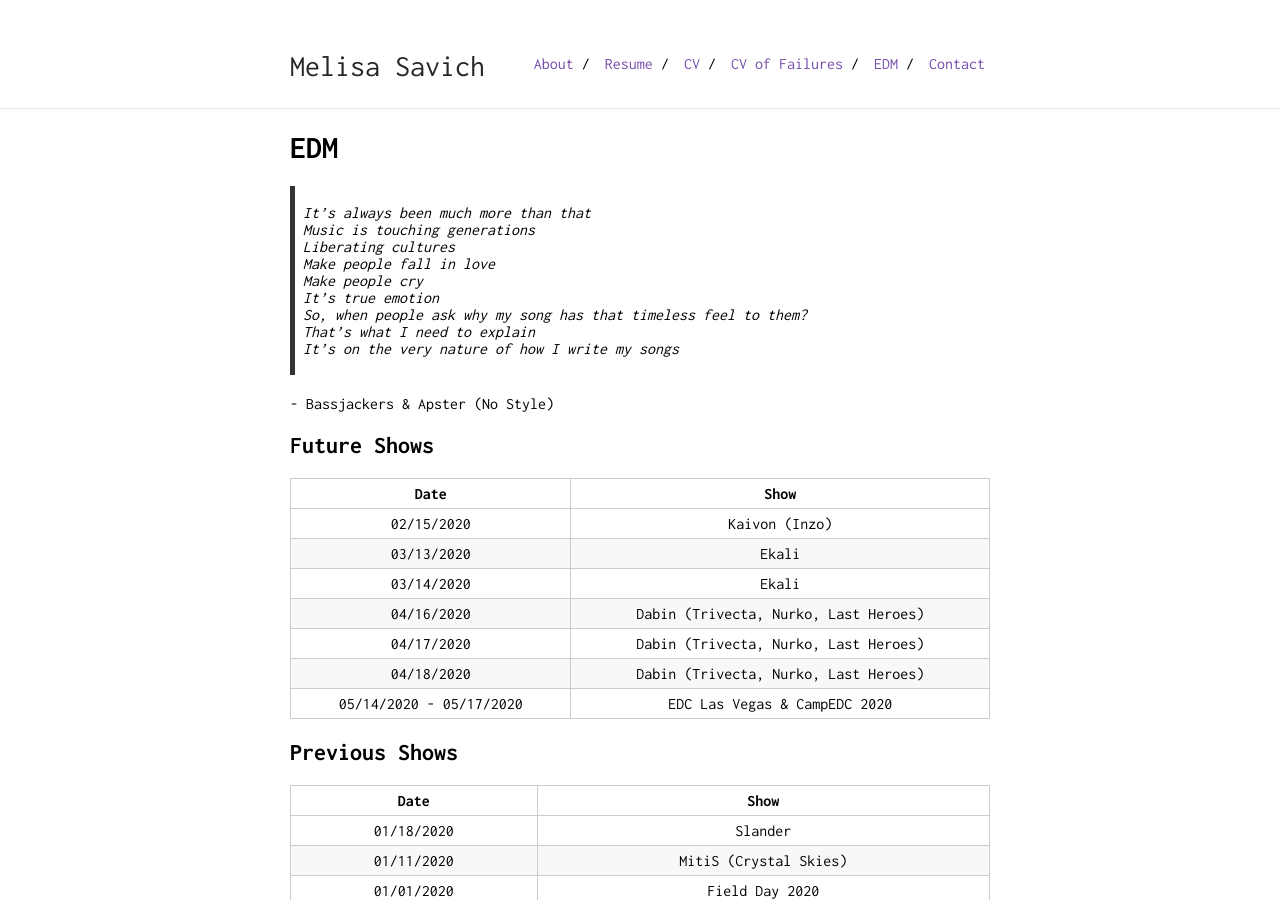
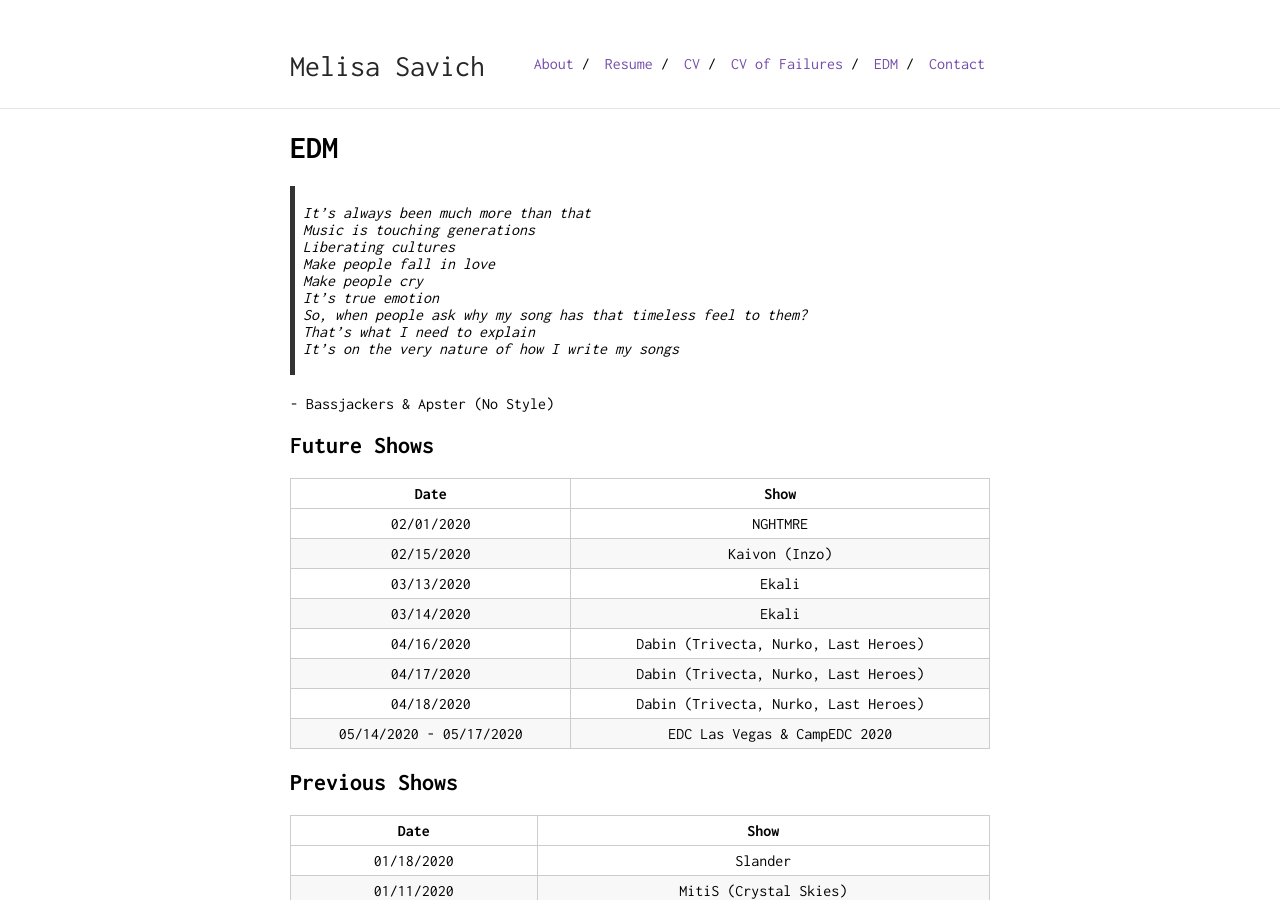
Before and after one commit to mksavic/mksavic.github.io, a Jekyll site: the page built from edm.md, in a window 1280 px wide and 900 px high. Built offline with Jekyll 4.4.1, drawn with Linux system fonts in a browser that asks for light colours; our own code applies the rules of GitHub Pages for plain Markdown files.

Commit message:
update edm.md

```diff
--- a/edm.md
+++ b/edm.md
@@ -21,6 +21,7 @@ is_contact: true
 
 |          Date           |                      Show                      |
 |:-----------------------:|:----------------------------------------------:|
+|       02/01/2020        |                    NGHTMRE                     |
 |       02/15/2020        |                 Kaivon (Inzo)                  |
 |       03/13/2020        |                     Ekali                      |
 |       03/14/2020        |                     Ekali                      |
```
